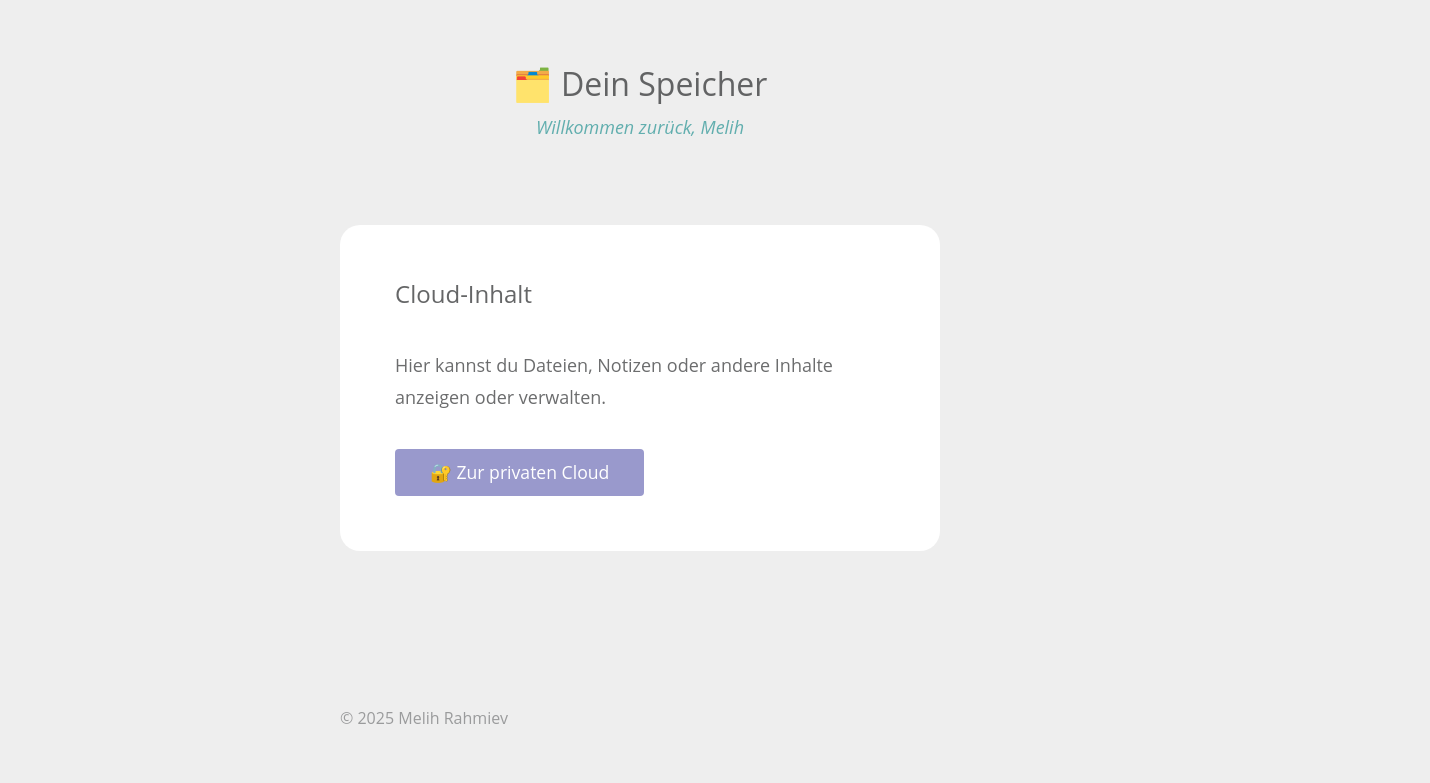
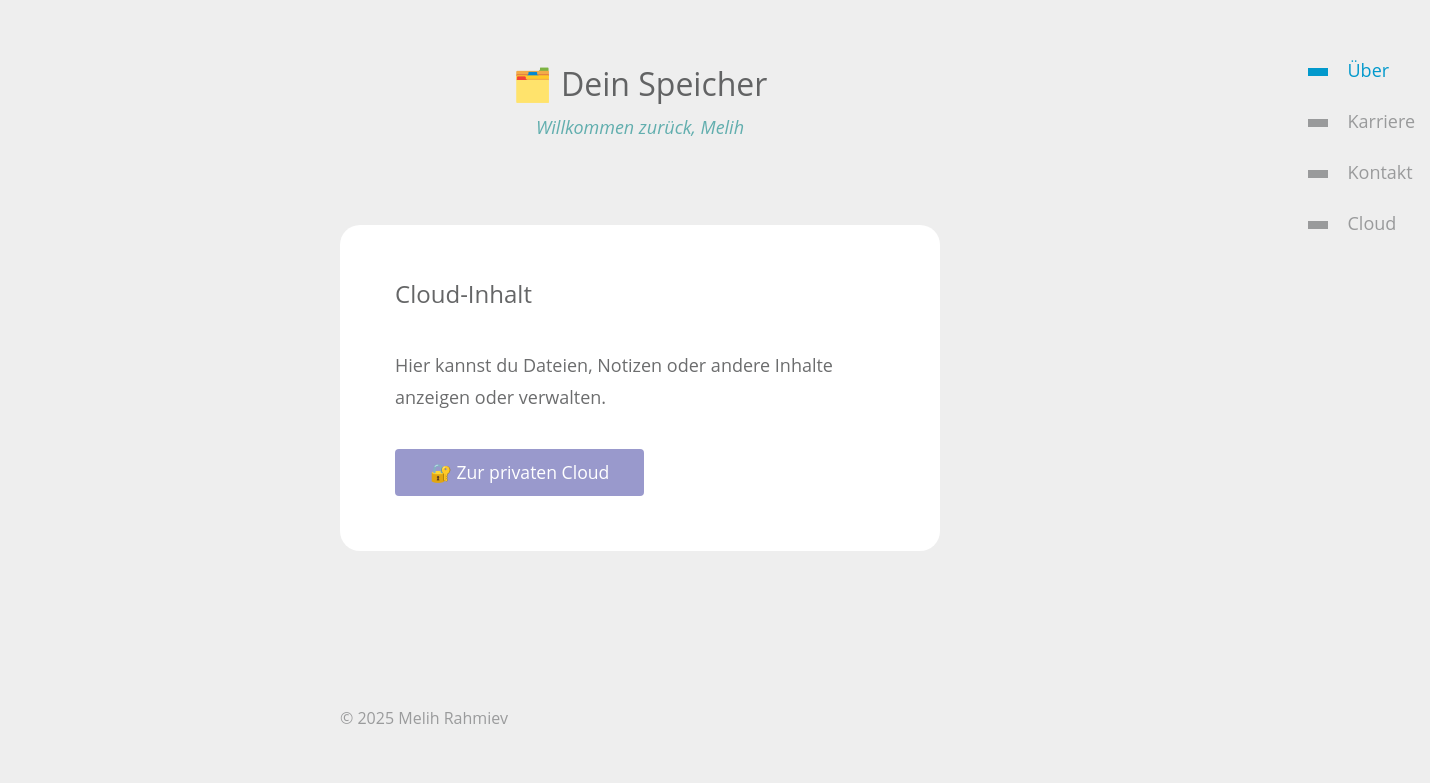
Before and after one commit to Umera14/mrahmiev, a plain HTML site: page cloud.html in a window 1280 px wide. Shown: the whole page, 1430 px wide, since content can reach past the window. Drawn offline with Linux system fonts and the light colour scheme.

Commit message:
Update cloud.html

```diff
--- a/cloud.html
+++ b/cloud.html
@@ -7,6 +7,22 @@
   <link rel="stylesheet" href="css/templatemo-style.css" />
 </head>
 <body>
+  <nav class="tm-nav">
+        <ul>
+          <li class="active">
+            <a href="index.html"><span class="tm-nav-deco"></span>Über</a>
+          </li>
+          <li>
+            <a href="gallery.html"><span class="tm-nav-deco"></span>Karriere</a>
+          </li>
+          <li>
+            <a href="contact.html"><span class="tm-nav-deco"></span>Kontakt</a>
+          </li>
+          <li>
+            <a href="login.html"><span class="tm-nav-deco"></span>Cloud</a>
+          </li>
+        </ul>
+      </nav>
   <div class="tm-page-container mx-auto">
     <header class="tm-header text-center">
       <h1 class="tm-title">🗂️ Dein Speicher</h1>
```
